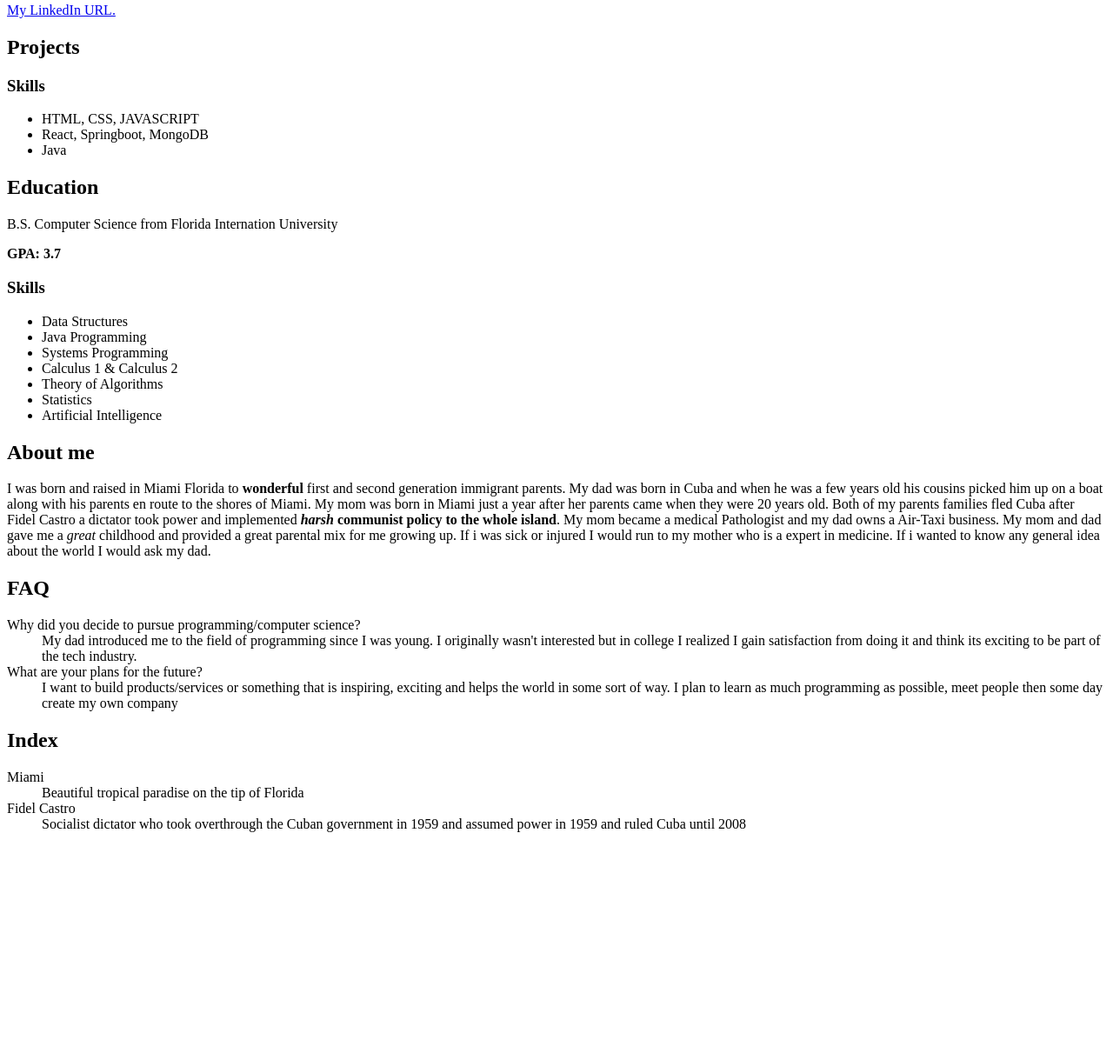
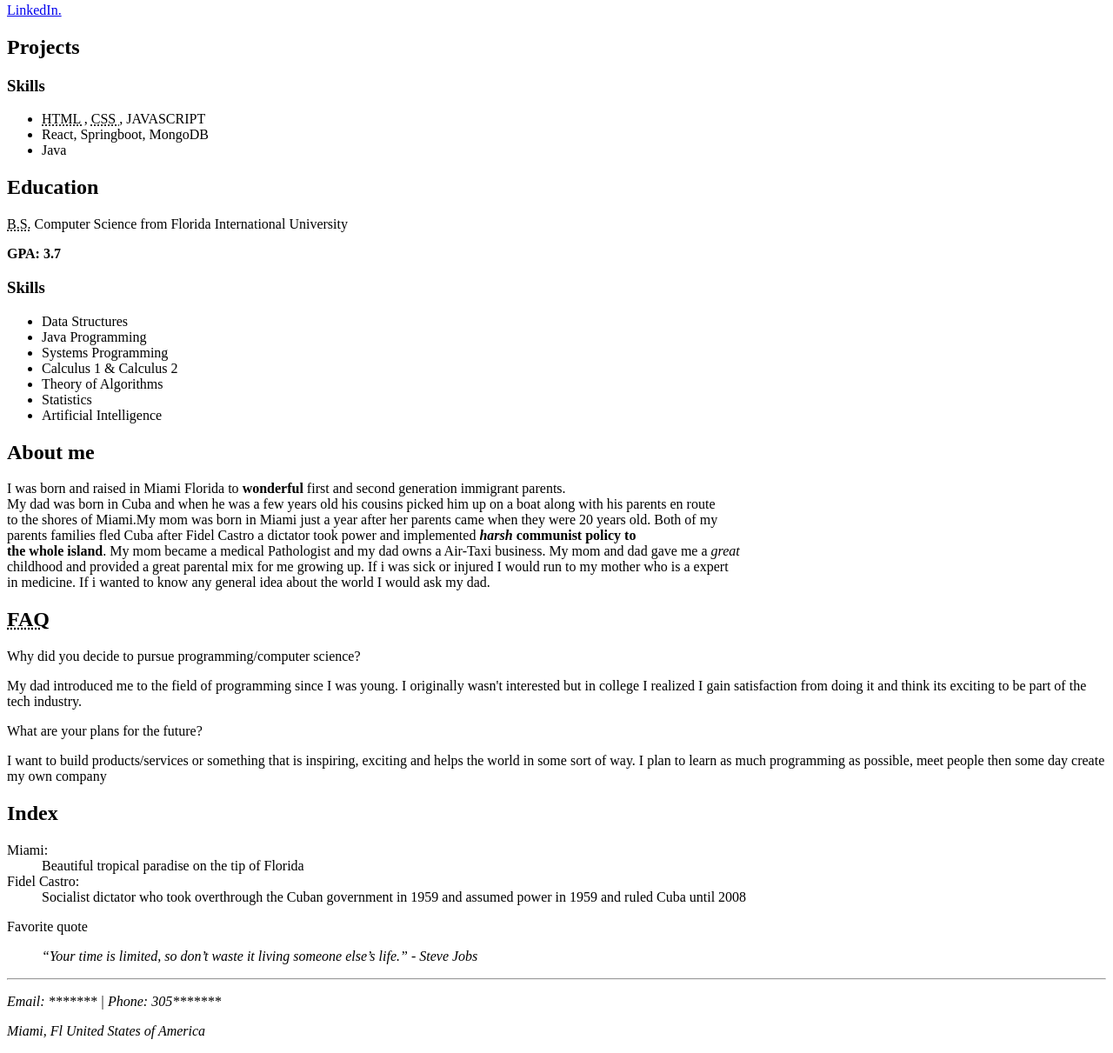
Before and after one commit to dannysusername/dannysusername, a plain HTML site: page index.html in a window 1280 px wide. Shown: the part 247-1458 px from the top of the page at 87% size. Before the commit the page ends 1220 px from the top, so only its background shows below. Drawn offline with Linux system fonts and the light colour scheme.

Commit message:
Update index.html
 added style.css link to center image and URL
 added semantic structures such as main, section, footer
 added abbreviation elements(<abbr></abbr>)
 added a steve jobs quote at the end and used blockquote element and a cite attribute (<blockquote></blockquote>)
 added address element <address></address>

```diff
--- a/index.html
+++ b/index.html
@@ -1,64 +1,43 @@
 <!DOCTYPE html>
-
 <html lang = "en-US">
-
 <head>
  <!--head is meant for metadata-->
-
   <meta name="author" content="Daniel Ibarra">
   <meta name="description" content="Danny is an aspiring Software Engineer specializing in Full Stack software engineering with Java.">
-  <meta name="viewport" content="width=device-width, initial-scale=1.0
+  <meta name="viewport" content="width=device-width, initial-scale=1.0">
   <meta charset="utf-8"/>
   <title>Daniel Ibarra</title> <!--title puts 'Daniel Ibarra' in tab browser-->
-
-<link rel="" href=""/>
+  <link rel="stylesheet" href="style.css"/>
   <script src="" defer></script>
-
-
-<style>
-
-.head-wrapper {
-text-align: center;
-}
-
-.body-wrapper {
-text-align: center;
-margin-top: 20px;
-}
-
-</style>
-
 </head>
 
 <body>
-
- <div class="head-wrapper">
+<main>
+  <header class="head-wrapper">
     <h1>Dannys digital footprint</h1>
- </div>
+  </header>
 
   <div class="body-wrapper">
     <img src="images/LinkedInPP.jpeg" alt="My LinkedIn Profile Picture" width="150" height="150" />
+    <p><a href="https://www.linkedin.com/in/danielibarra2020/"> LinkedIn. </a></p>
   </div>
 
-<p><a href="https://www.linkedin.com/in/danielibarra2020/"> My LinkedIn URL. <a/></p>
-
+  <section>
     <h2>Projects</h2>
-
     <h3>Skills</h3>
 
     <ul>
-<li>HTML, CSS, JAVASCRIPT</li>
+      <li><abbr title="Hyper Text Markup Language"> HTML </abbr>, <abbr title = "Cascading Style Sheets"> CSS </abbr>, JAVASCRIPT</li>
       <li>React, Springboot, MongoDB</li>
       <li>Java</li>
     </ul>
+  </section>
 
+  <section>
     <h2>Education</h2>
-
-<p>B.S. Computer Science from Florida Internation University</p>
+    <p><abbr title="Bachelor of Science">B.S.</abbr> Computer Science from Florida International University</p>
     <p><strong>GPA: 3.7</strong></p>
-
     <h3>Skills</h3>
-
     <ul>
       <li>Data Structures</li>
       <li>Java Programming</li>
@@ -68,46 +47,63 @@ margin-top: 20px;
       <li>Statistics</li>
       <li>Artificial Intelligence</li>
     </ul>
+  </section>
 
+  <section>
     <h2>About me</h2>
-<p> I was born and raised in Miami Florida to <strong>wonderful</strong> first and second generation immigrant parents.
-My dad was born in Cuba and when he was a few years old his cousins picked him up on a boat along with his parents en route to the shores of Miami.
-My mom was born in Miami just a year after her parents came when they were 20 years old. Both of my parents families fled Cuba after Fidel Castro a
-dictator took power and implemented <strong><em>harsh</em> communist policy to the whole island</strong>. My mom became a medical Pathologist and my dad owns a Air-Taxi business.
-My mom and dad gave me a <em>great</em> childhood and provided a great parental mix for me growing up. If i was sick or injured I would run to my mother who is a expert
-in medicine. If i wanted to know any general idea about the world I would ask my dad.</p>
+    <p>
+      I was born and raised in Miami Florida to <strong>wonderful</strong> first and second generation immigrant parents.<br />
+      My dad was born in Cuba and when he was a few years old his cousins picked him up on a boat along with his parents en route <br />
+      to the shores of Miami.My mom was born in Miami just a year after her parents came when they were 20 years old. Both of my <br />
+      parents families fled Cuba after Fidel Castro a dictator took power and implemented <strong><em>harsh</em> communist policy to <br />
+      the whole island</strong>. My mom became a medical Pathologist and my dad owns a Air-Taxi business. My mom and dad gave me a <em>great</em><br />
+      childhood and provided a great parental mix for me growing up. If i was sick or injured I would run to my mother who is a expert<br />
+      in medicine. If i wanted to know any general idea about the world I would ask my dad.<br />
+    </p>
+  </section>
 
-<h2><b>FAQ</b></h2>
-
-<dl>
-
-<dt>Why did you decide to pursue programming/computer science?</dt>
-<dd>
+  <section>
+    <h2><b><abbr title = "Frequently asked Questions"> FAQ </abbr></b></h2>
+    <p>Why did you decide to pursue programming/computer science?</p>
+    <p>
     My dad introduced me to the field of programming since I was young. I originally wasn't interested but in college I realized I gain satisfaction from doing it and
     think its exciting to be part of the tech industry.
-</dd>
-
-<dt>What are your plans for the future?</dt>
-<dd>
+    </p>
+    <p>What are your plans for the future?</p>
+    <p>
     I want to build products/services or something that is inspiring, exciting and helps the world in some sort of way. I plan to learn as much programming as possible, meet people
     then some day create my own company
-</dd>
-
-</dl>
+    </p>
+  </section>
 
 
+  <section>
     <h2>Index</h2>
+    <dl>
+    <dt>Miami:</dt>
+    <dd>Beautiful tropical paradise on the tip of Florida</dd>
+    <dt>Fidel Castro:</dt>
+    <dd>Socialist dictator who took overthrough the Cuban government in 1959 and assumed power in 1959 and ruled Cuba until 2008</dd>
+    </dl>
+  </section>
 
-<dl>
+  <p>Favorite quote</p>
+    <blockquote>
+    <cite = "https://www.goodreads.com/quotes/374630-your-time-is-limited-so-don-t-waste-it-living-someone">
+      <p>“Your time is limited, so don’t waste it living someone else’s life.” - Steve Jobs</blockquote></p>
 
-<dt>Miami</dt>
-<dd>Beautiful tropical paradise on the tip of Florida</dd>
-<dt>Fidel Castro</dt>
-<dd>Socialist dictator who took overthrough the Cuban government in 1959 and assumed power in 1959 and ruled Cuba until 2008</dd>
 
-</dl>
+
+
+</main>
+
+<footer>
+  <hr />
+<address>
+  <p>Email: ******* | Phone: 305*******</p>
+  <p>Miami, Fl United States of America
+</address>
+</footer>
 
 </body>
-
-
 </html>
```
Lines whose indentation alone changed are shown as unchanged.
